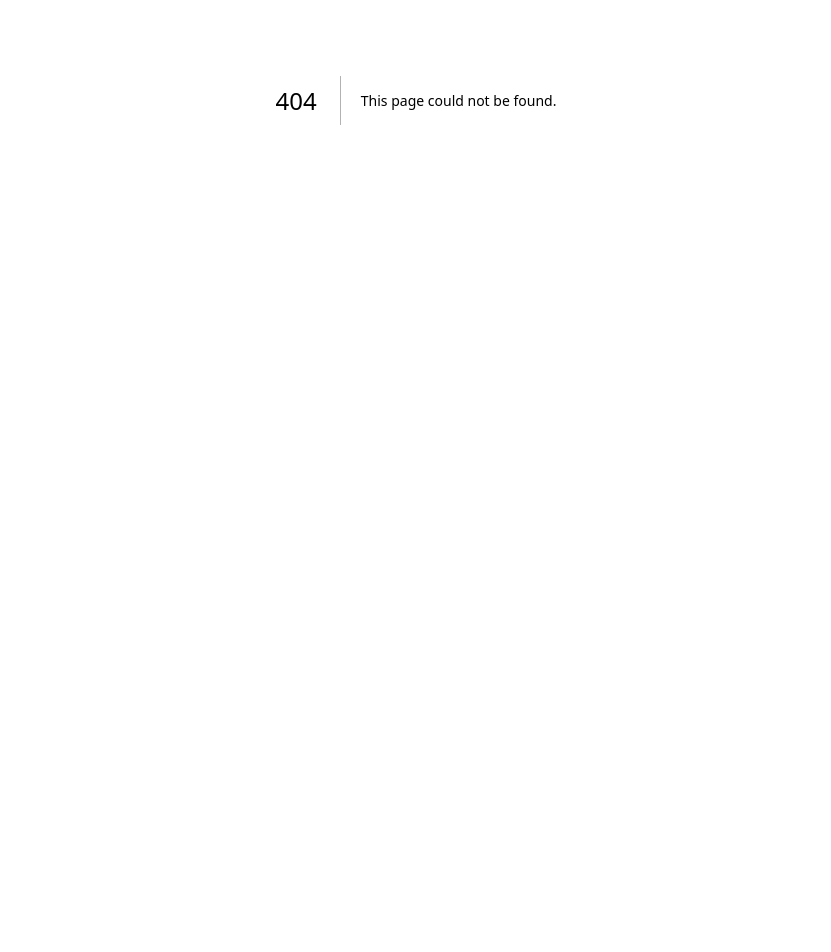
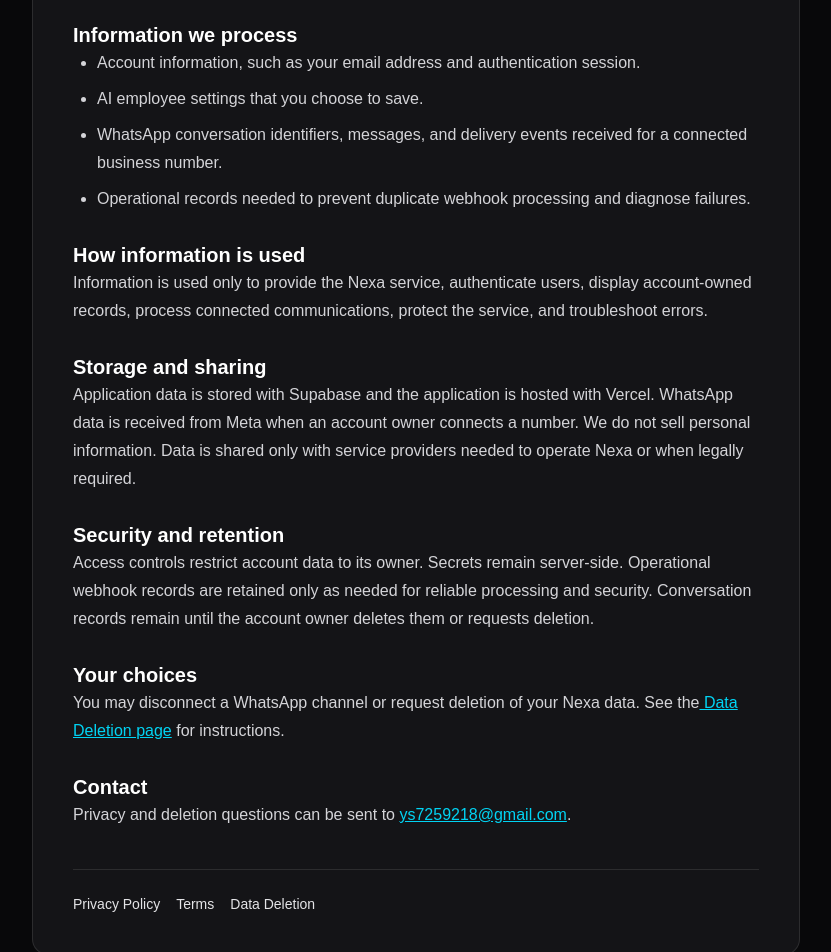
Before and after one commit to ys7259218-maker/nexa, a Next.js app: page /privacy-policy in a window 1280 px wide. Before the commit this address had no page. Shown: the part 300-1252 px from the top of the page, without its empty margins (224-1055 px from the left). Before the commit the page ends 800 px from the top, so only its background shows below. Built offline with nearby package versions, Linux system fonts and the light colour scheme.

Commit message:
Add Meta compliance legal pages

```diff
--- /dev/null
+++ b/app/data-deletion/page.tsx
@@ -0,0 +1,32 @@
+import type { Metadata } from "next";
+import { LegalPage } from "../../components/LegalPage";
+
+export const metadata: Metadata = { title: "Data Deletion | Nexa AI" };
+
+export default function DataDeletionPage() {
+  return (
+    <LegalPage title="Data Deletion Instructions" updated="24 August 2026">
+      <p>You can request deletion of information associated with your Nexa AI account.</p>
+      <section>
+        <h2>How to request deletion</h2>
+        <ul>
+          <li>Email <a href="mailto:ys7259218@gmail.com?subject=Nexa%20data%20deletion%20request">ys7259218@gmail.com</a> from the email address used for your Nexa account.</li>
+          <li>Use the subject “Nexa data deletion request”.</li>
+          <li>Do not include passwords, access tokens, PINs, or customer message contents.</li>
+        </ul>
+      </section>
+      <section>
+        <h2>What happens next</h2>
+        <p>
+          We will verify account ownership and delete account-owned AI employee settings, connected WhatsApp
+          channel records, conversations, messages, appointments, calls, and related activity records. Some
+          minimal security or legal records may be retained when required, then removed when no longer needed.
+        </p>
+      </section>
+      <section>
+        <h2>Timing</h2>
+        <p>We aim to acknowledge requests promptly and complete verified deletion requests within 30 days.</p>
+      </section>
+    </LegalPage>
+  );
+}
--- /dev/null
+++ b/app/privacy-policy/page.tsx
@@ -0,0 +1,60 @@
+import type { Metadata } from "next";
+import { LegalPage } from "../../components/LegalPage";
+
+export const metadata: Metadata = { title: "Privacy Policy | Nexa AI" };
+
+export default function PrivacyPolicyPage() {
+  return (
+    <LegalPage title="Privacy Policy" updated="24 August 2026">
+      <p>
+        Nexa AI helps account owners configure AI employees and manage business communications. This
+        policy explains the information processed when you use Nexa AI.
+      </p>
+      <section>
+        <h2>Information we process</h2>
+        <ul>
+          <li>Account information, such as your email address and authentication session.</li>
+          <li>AI employee settings that you choose to save.</li>
+          <li>WhatsApp conversation identifiers, messages, and delivery events received for a connected business number.</li>
+          <li>Operational records needed to prevent duplicate webhook processing and diagnose failures.</li>
+        </ul>
+      </section>
+      <section>
+        <h2>How information is used</h2>
+        <p>
+          Information is used only to provide the Nexa service, authenticate users, display account-owned
+          records, process connected communications, protect the service, and troubleshoot errors.
+        </p>
+      </section>
+      <section>
+        <h2>Storage and sharing</h2>
+        <p>
+          Application data is stored with Supabase and the application is hosted with Vercel. WhatsApp data
+          is received from Meta when an account owner connects a number. We do not sell personal information.
+          Data is shared only with service providers needed to operate Nexa or when legally required.
+        </p>
+      </section>
+      <section>
+        <h2>Security and retention</h2>
+        <p>
+          Access controls restrict account data to its owner. Secrets remain server-side. Operational webhook
+          records are retained only as needed for reliable processing and security. Conversation records remain
+          until the account owner deletes them or requests deletion.
+        </p>
+      </section>
+      <section>
+        <h2>Your choices</h2>
+        <p>
+          You may disconnect a WhatsApp channel or request deletion of your Nexa data. See the
+          <a href="/data-deletion"> Data Deletion page</a> for instructions.
+        </p>
+      </section>
+      <section>
+        <h2>Contact</h2>
+        <p>
+          Privacy and deletion questions can be sent to <a href="mailto:ys7259218@gmail.com">ys7259218@gmail.com</a>.
+        </p>
+      </section>
+    </LegalPage>
+  );
+}
--- /dev/null
+++ b/app/terms/page.tsx
@@ -0,0 +1,52 @@
+import type { Metadata } from "next";
+import { LegalPage } from "../../components/LegalPage";
+
+export const metadata: Metadata = { title: "Terms of Service | Nexa AI" };
+
+export default function TermsPage() {
+  return (
+    <LegalPage title="Terms of Service" updated="24 August 2026">
+      <p>By using Nexa AI, you agree to these terms.</p>
+      <section>
+        <h2>Permitted use</h2>
+        <p>
+          You may use Nexa only for lawful business communications and with accounts, phone numbers, and data
+          that you are authorised to manage. You must follow Meta and WhatsApp policies and obtain any consent
+          required before contacting customers.
+        </p>
+      </section>
+      <section>
+        <h2>Your responsibility</h2>
+        <p>
+          You are responsible for your account security, configuration, message content, and use of generated
+          responses. Do not use Nexa for spam, fraud, harassment, unlawful surveillance, or sensitive decisions.
+        </p>
+      </section>
+      <section>
+        <h2>Service availability</h2>
+        <p>
+          Nexa may depend on third-party services, including Meta, Supabase, and Vercel. Features may be limited
+          when those services are unavailable or an external account has not been approved.
+        </p>
+      </section>
+      <section>
+        <h2>AI output</h2>
+        <p>
+          AI-generated output may be incomplete or incorrect. Review important responses before relying on them.
+          Nexa is not a substitute for legal, medical, financial, or other professional advice.
+        </p>
+      </section>
+      <section>
+        <h2>Changes and termination</h2>
+        <p>
+          We may update the service or these terms as Nexa develops. Access may be suspended for misuse or to
+          protect users and the service. You may stop using Nexa and request deletion at any time.
+        </p>
+      </section>
+      <section>
+        <h2>Contact</h2>
+        <p>Questions can be sent to <a href="mailto:ys7259218@gmail.com">ys7259218@gmail.com</a>.</p>
+      </section>
+    </LegalPage>
+  );
+}
--- /dev/null
+++ b/components/LegalPage.tsx
@@ -0,0 +1,31 @@
+import Link from "next/link";
+
+export function LegalPage({
+  title,
+  updated,
+  children,
+}: {
+  title: string;
+  updated: string;
+  children: React.ReactNode;
+}) {
+  return (
+    <main className="min-h-screen bg-zinc-950 px-5 py-12 text-zinc-200">
+      <article className="mx-auto max-w-3xl rounded-2xl border border-white/10 bg-zinc-900/80 p-6 shadow-2xl sm:p-10">
+        <Link href="/" className="text-sm font-semibold text-cyan-400 hover:text-cyan-300">
+          ← Nexa AI
+        </Link>
+        <h1 className="mt-6 text-3xl font-bold text-white sm:text-4xl">{title}</h1>
+        <p className="mt-2 text-sm text-zinc-400">Last updated: {updated}</p>
+        <div className="mt-8 space-y-7 leading-7 text-zinc-300 [&_a]:text-cyan-400 [&_a]:underline [&_h2]:text-xl [&_h2]:font-semibold [&_h2]:text-white [&_ul]:list-disc [&_ul]:space-y-2 [&_ul]:pl-6">
+          {children}
+        </div>
+        <nav className="mt-10 flex flex-wrap gap-4 border-t border-white/10 pt-6 text-sm">
+          <Link href="/privacy-policy">Privacy Policy</Link>
+          <Link href="/terms">Terms</Link>
+          <Link href="/data-deletion">Data Deletion</Link>
+        </nav>
+      </article>
+    </main>
+  );
+}
```
